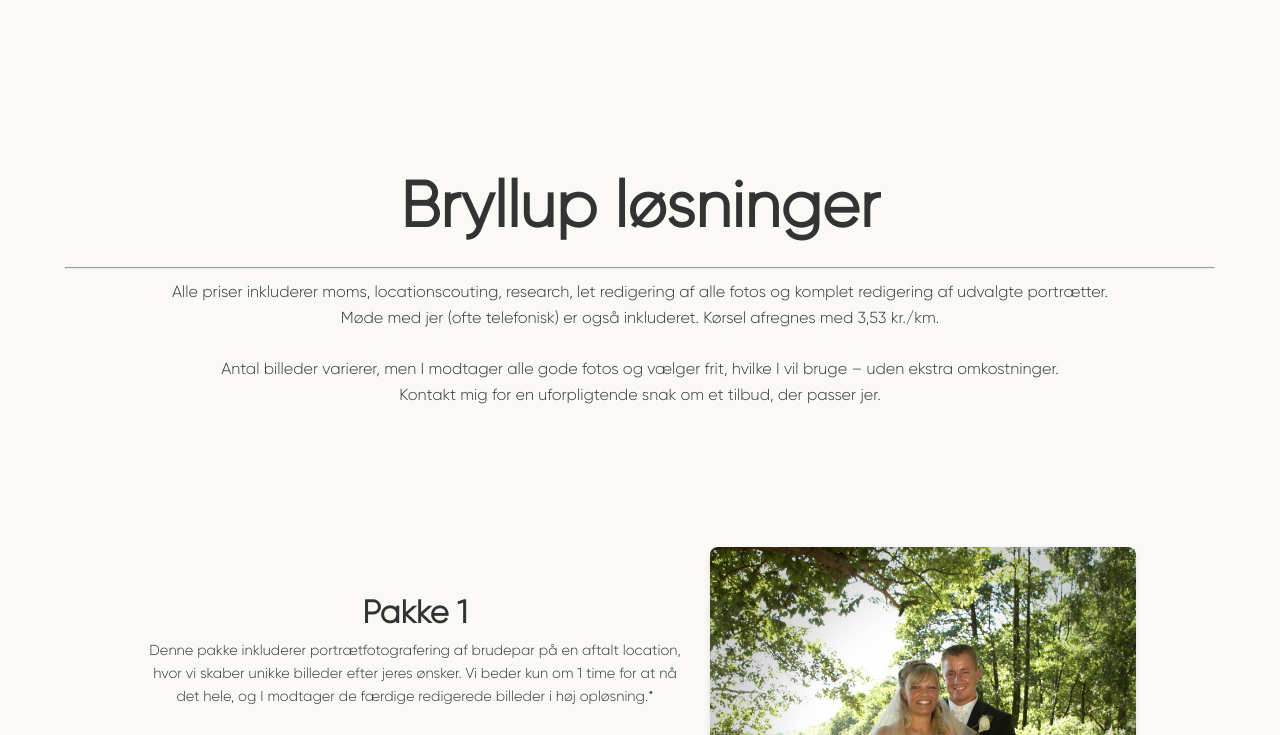
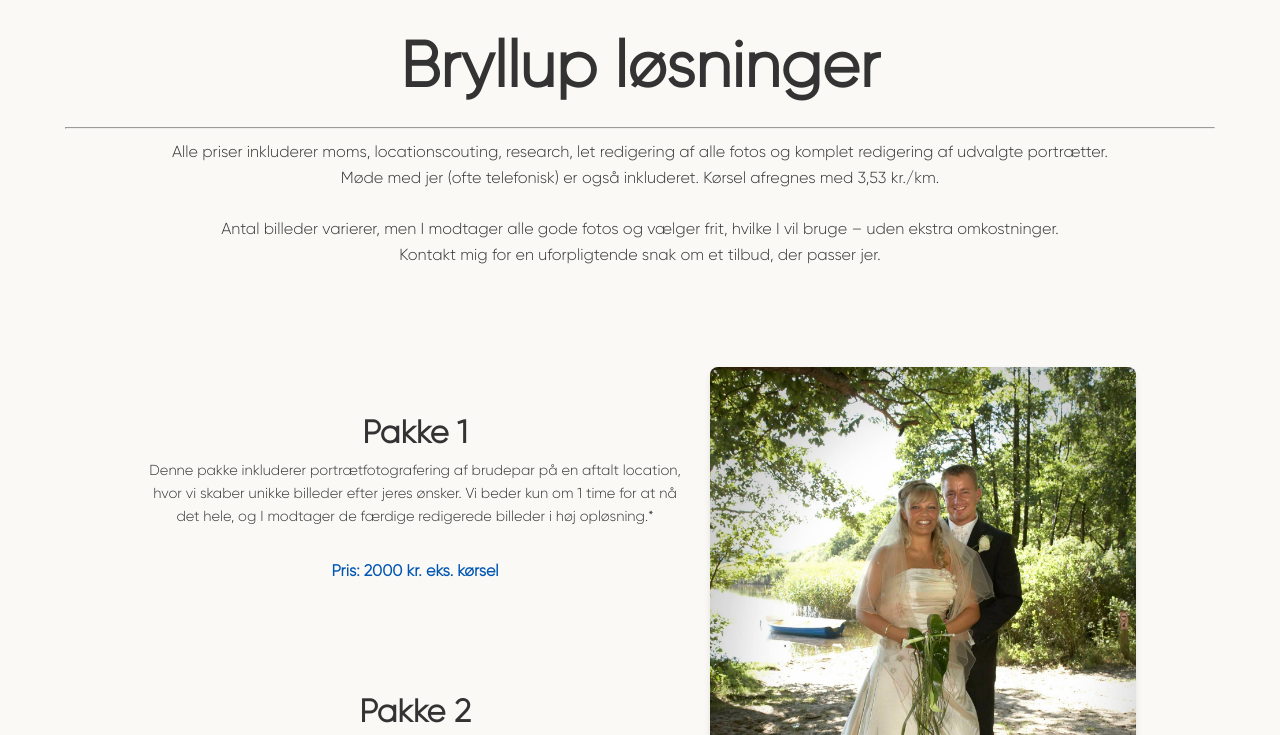
Before and after one commit to walthemort/kpfoto, a PHP site: page /bryllup.html in a window 1280 px wide. Shown: the part 105-840 px from the top of the page. Run offline with PHP 8.4, Linux system fonts and the light colour scheme.

Commit message:
Updates igen, fixed margin og andet
Updates igen, fixed margin og andet

```diff
--- a/KPFOTO/css/løsninger.css
+++ b/KPFOTO/css/løsninger.css
@@ -183,14 +183,12 @@ header {
  /* Layout for Bryllup Løsninger */
 #bryllup-løsninger {
     text-align: center;
-    padding: 40px 20px;
   }
 
   #bryllup-løsninger h1 {
     font-size: 4rem;
     color: #333;
     margin-bottom: 10px;
-    margin-top: 100px;
   }
 
   /* styling af linjen ved overskrift */
--- a/KPFOTO/css/styles.css
+++ b/KPFOTO/css/styles.css
@@ -435,7 +435,6 @@ footer p.copyright {
 .footer-content .icon {
   width: 24px;
   height: 24px;
-  display: ;
 }
 
 
```
